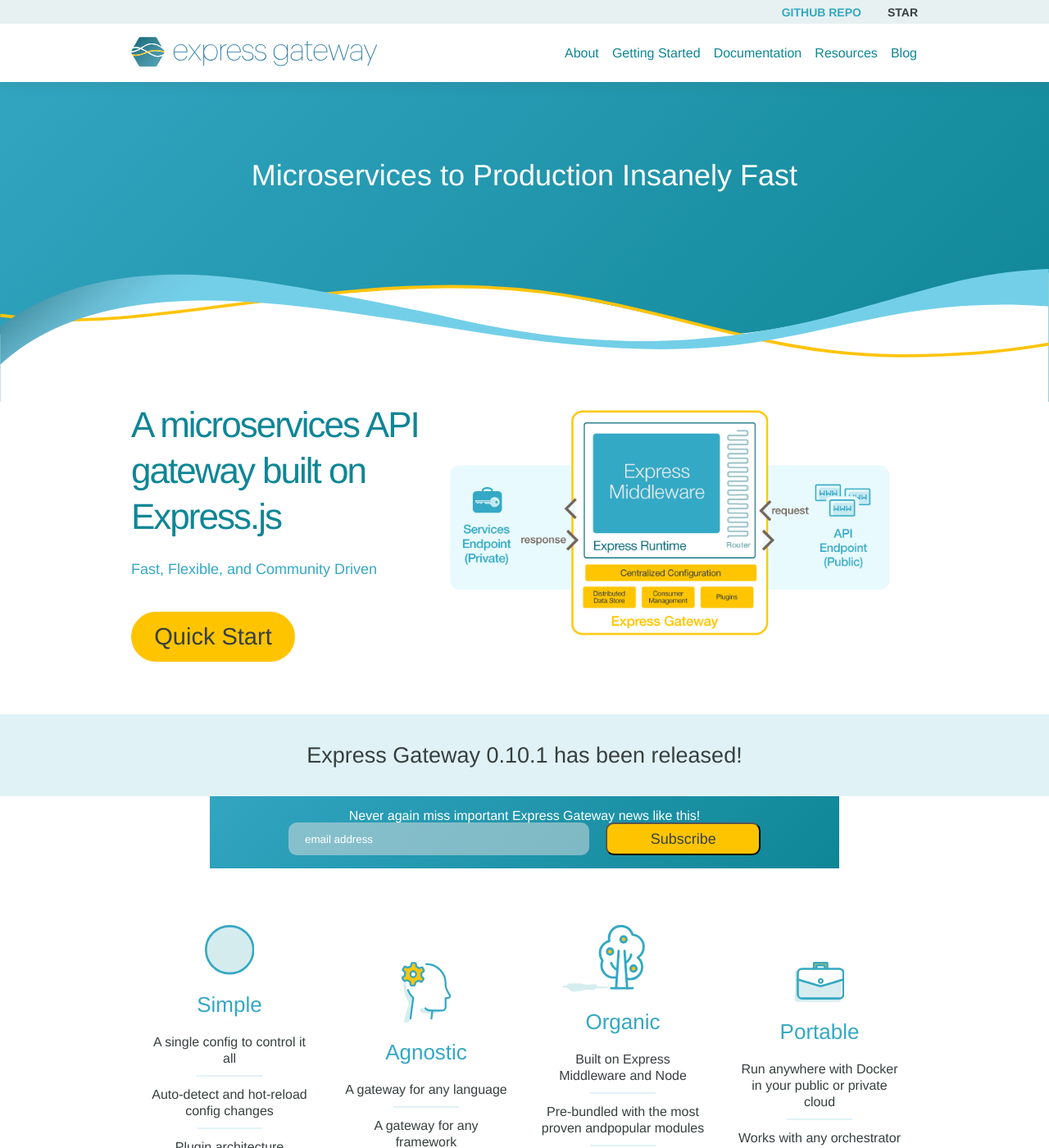
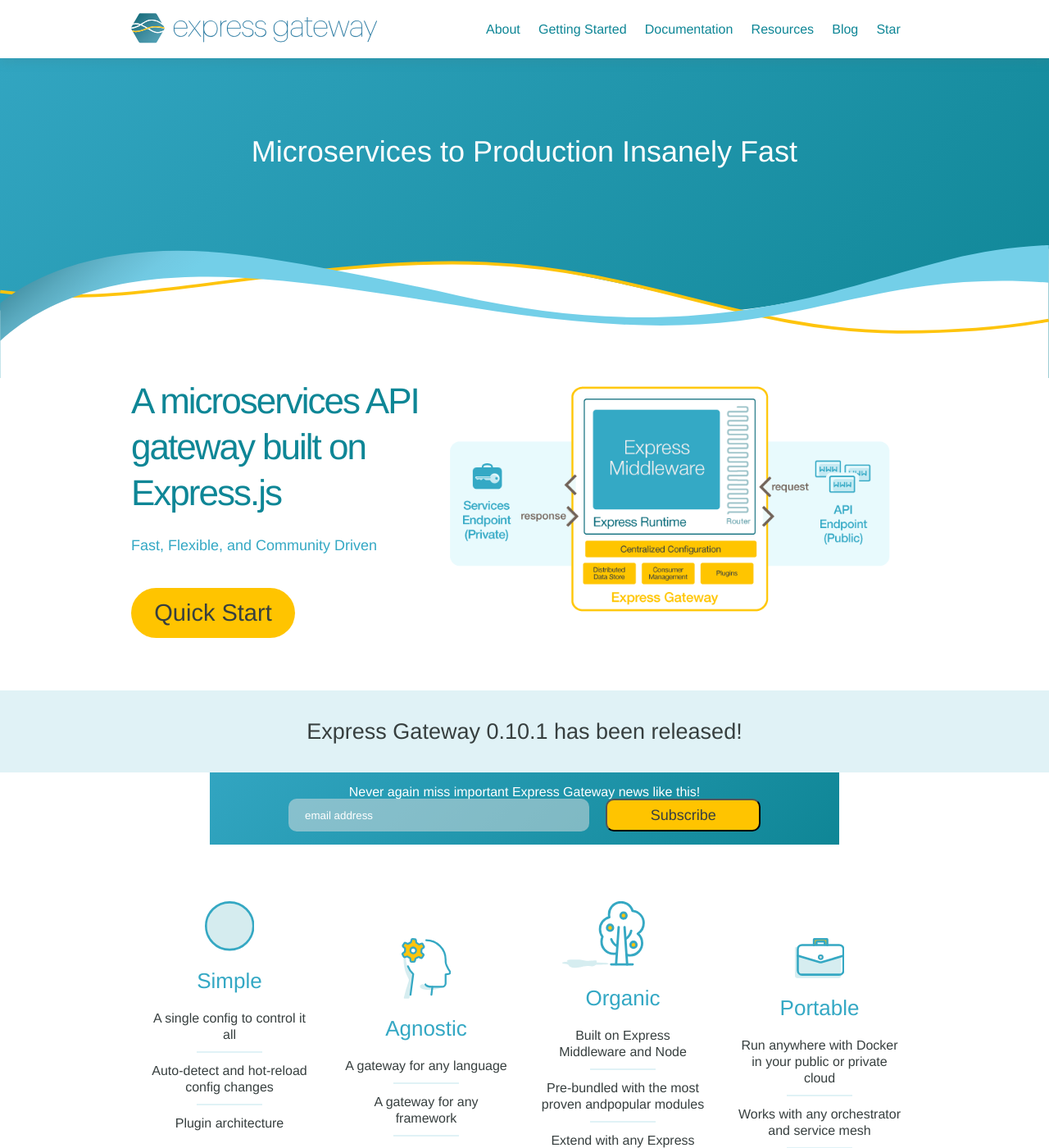
Before and after one commit to ExpressGateway/express-gateway.io, a Jekyll site: the page built from index.md, in a window 1280 px wide and 1400 px high. Shown: the whole window at 82% size. Built offline with Jekyll 4.4.1, drawn with Linux system fonts in a browser that asks for light colours; nearby versions of some CDN libraries; some web fonts are replaced; comment, search, counter and statistics services are not loaded.

Commit message:
buton update

```diff
--- a/_includes/header.html
+++ b/_includes/header.html
@@ -11,12 +11,7 @@
       </span>
       <span {% if page.url == "/resources/" %}class="active"{% endif %}><a href="{{ site.baseurl }}/resources">Resources</a></span>
       <span {% if page.url contains "/blog/" %}class="active"{% elsif page.layout == "post" %}class="active"{% endif %}><a href="{{ site.baseurl }}/blog">Blog</a></span>
+      <span class="github-button-wrapper"><a class="github-button" href="https://github.com/ExpressGateway/express-gateway" aria-label="Star ExpressGateway/express-gateway on GitHub">Star</a></span>
     </nav>
   </section>
-  <section class="wrapper-banner">
-    <div class="wrapper">
-      <p class="github-label">Github Repo</p>
-      <a class="github-button" href="https://github.com/ExpressGateway/express-gateway" aria-label="Star ExpressGateway/express-gateway on GitHub">Star</a>
-    </div>
-  </section>
 </header>
--- a/_sass/_header.scss
+++ b/_sass/_header.scss
@@ -50,7 +50,7 @@
     nav {
       display: flex;
       align-items: center;
-      width: 45%;
+      width: 55%;
       margin-left: auto;
       justify-content: space-between;
       height: $header-main-height;
@@ -71,6 +71,10 @@
           &:hover {
             color: $color-primary;
           }
+        }
+
+        &.github-button-wrapper {
+          width: 51.5px;
         }
 
         &.active {
--- a/_sass/_layout.scss
+++ b/_sass/_layout.scss
@@ -1,5 +1,5 @@
 main {
-    padding-top: $header-main-height + $header-top-height;
+    padding-top: $header-main-height;
     background: $color-background;
     flex: 1;
 }
```
